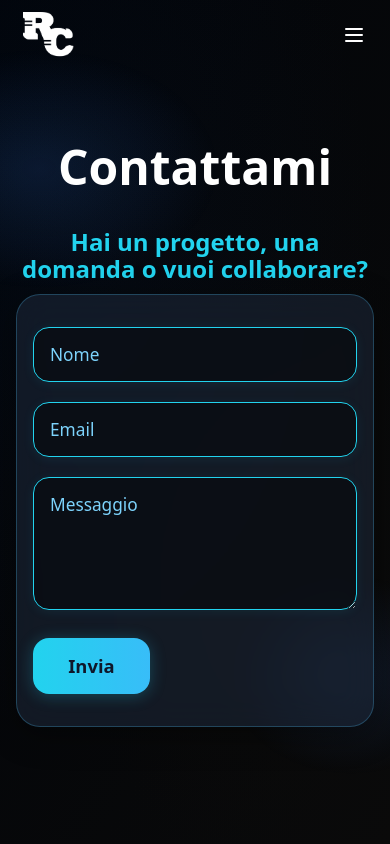
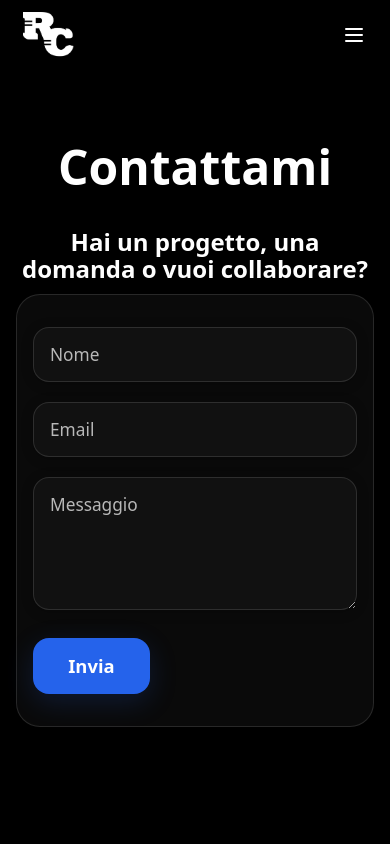
Before and after one commit to Riccardocassis/personal-website-v2, a Vue app: page /contact in a window 390 px wide. Shown: the top 844 px of the page. Built offline with nearby package versions, Linux system fonts and the light colour scheme.

Commit message:
fix: rimuove gradient di sfondo e migliora il layout per dispositivi mobili

```diff
--- a/src/App.vue
+++ b/src/App.vue
@@ -69,17 +69,11 @@ onBeforeUnmount(() => {
 
 <template>
   <div class="relative bg-black text-white min-h-screen overflow-x-hidden">
-    <!-- Global radial gradient layer (same as hero) - hidden on Gibson page -->
-    <div
-      v-if="showGlobalGradient"
-      ref="globalGradient"
-      class="hidden md:block absolute inset-0 pointer-events-none z-0"
-      :style="{ background: 'radial-gradient(circle at 70% 50%, rgba(59,130,246,0.22), rgba(29,78,216,0.16) 28%, rgba(30,58,138,0.10) 60%)', maskImage: 'linear-gradient(180deg, rgba(0,0,0,1) 0%, rgba(0,0,0,0) 75%)', WebkitMaskImage: 'linear-gradient(180deg, rgba(0,0,0,1) 0%, rgba(0,0,0,0) 75%)' }"
-    ></div>
+    <!-- global radial gradient removed — pages use solid black background -->
 
     <Navbar />
     <router-view />
-    <Footer :class="route.path === '/' ? 'hidden md:block' : ''" />
+    <Footer :class="route.path === '/' ? 'hidden' : ''" />
 
     <!-- Vertical scroll indicator (right side) - hidden on mobile -->
     <div aria-hidden="true" class="fixed right-6 top-1/2 transform -translate-y-1/2 z-50 hidden md:block">
--- a/src/components/navbar.vue
+++ b/src/components/navbar.vue
@@ -31,7 +31,7 @@ onBeforeUnmount(() => {
 
 <template>
   <!-- fissa sopra -->
-  <nav :class="['fixed top-0 left-0 right-0 z-50 transition-all duration-300', scrolled ? 'bg-transparent md:bg-black/40 md:backdrop-blur-md md:shadow-md md:border-b md:border-white/5' : 'bg-transparent']" style="height:70px;">
+  <nav :class="['fixed top-0 left-0 right-0 z-50 transition-all duration-300', scrolled ? 'bg-black/30 backdrop-blur-sm shadow-sm border-b border-white/6' : 'bg-transparent']" style="height:70px;">
     <div class="flex items-center justify-between max-w-7xl mx-auto w-full px-6 md:px-16 h-full">
       <!-- Logo RC -->
       <div class="flex items-center h-full">
@@ -80,21 +80,26 @@ onBeforeUnmount(() => {
       </button>
     </div>
 
-    <!-- Mobile menu panel -->
-    <transition enter-active-class="transition duration-150 ease-out" enter-from-class="opacity-0 -translate-y-2" enter-to-class="opacity-100 translate-y-0" leave-active-class="transition duration-100 ease-in" leave-from-class="opacity-100 translate-y-0" leave-to-class="opacity-0 -translate-y-2">
-      <div v-show="mobileOpen" class="md:hidden bg-black/80 backdrop-blur-sm text-white border-t border-white/10">
-        <div class="px-4 py-3 space-y-2">
+    <!-- Mobile full-screen off-canvas glass menu (slides in from left) -->
+    <div class="md:hidden">
+      <nav :class="['fixed inset-0 z-50 transform transition-transform duration-300 ease-out', mobileOpen ? 'translate-x-0' : '-translate-x-full']" aria-hidden="false" style="padding-top:70px;">
+        <div class="absolute inset-0 bg-black/40 backdrop-blur-sm"></div>
+        <div class="relative h-full flex flex-col items-center justify-center px-6">
+          <button class="absolute top-6 right-6 text-white/80 hover:text-white focus:outline-none" @click="mobileOpen = false" aria-label="Chiudi menu">
+            <svg class="w-7 h-7" viewBox="0 0 24 24" fill="none" stroke="currentColor">
+              <path stroke-linecap="round" stroke-linejoin="round" stroke-width="2" d="M6 18L18 6M6 6l12 12"/>
+            </svg>
+          </button>
 
-          <RouterLink to="/projects" class="block px-2 py-2 rounded text-white transition-colors duration-200 ease-in-out hover:text-white/80" @click="mobileOpen=false">Projects</RouterLink>
-
-          <RouterLink to="/services" class="block px-2 py-2 rounded text-white transition-colors duration-200 ease-in-out hover:text-white/80" @click="mobileOpen=false">Services</RouterLink>
-
-          <RouterLink to="/about" class="block px-2 py-2 rounded text-white transition-colors duration-200 ease-in-out hover:text-white/80" @click="mobileOpen=false">About me</RouterLink>
-
-          <RouterLink to="/contact" class="block px-6 py-3 rounded-xl bg-blue-600 text-white text-center font-semibold hover:bg-blue-700" @click="mobileOpen=false">Contattami</RouterLink>
+          <div class="space-y-6 z-10 text-center w-full max-w-xs">
+            <RouterLink to="/projects" class="block text-2xl font-semibold text-white/90 hover:text-white" @click="mobileOpen=false">Projects</RouterLink>
+            <RouterLink to="/services" class="block text-2xl font-semibold text-white/90 hover:text-white" @click="mobileOpen=false">Services</RouterLink>
+            <RouterLink to="/about" class="block text-2xl font-semibold text-white/90 hover:text-white" @click="mobileOpen=false">About me</RouterLink>
+            <RouterLink to="/contact" class="block mt-4 px-6 py-3 rounded-xl bg-blue-600 text-white text-lg font-semibold hover:bg-blue-700" @click="mobileOpen=false">Contattami</RouterLink>
+          </div>
         </div>
-      </div>
-    </transition>
+      </nav>
+    </div>
   </nav>
 </template>
 
--- a/src/pages/About.vue
+++ b/src/pages/About.vue
@@ -1,6 +1,6 @@
 <template>
   <div class="min-h-screen relative flex flex-col bg-black">
-    <div class="fixed inset-0 pointer-events-none z-0" aria-hidden="true" style="background: radial-gradient(circle at 70% 50%, rgba(59,130,246,0.22), rgba(29,78,216,0.16) 28%, rgba(30,58,138,0.10) 60%);"></div>
+    <!-- gradient removed; background kept to page CSS or default -->
     <section class="flex-1 relative z-20 flex flex-col justify-center items-center px-8">
       <h1 class="text-6xl font-extrabold mb-8 tracking-tight text-white text-center animate-fade-in">About me</h1>
       <div class="max-w-2xl text-white/90 text-lg leading-relaxed mb-8 text-center animate-fade-in delay-200">
--- a/src/pages/Contact.vue
+++ b/src/pages/Contact.vue
@@ -1,12 +1,10 @@
 <template>
-  <div class="contact-viewport flex flex-col min-h-screen animated-gradient-bg">
-    <div aria-hidden="true" class="fixed inset-0 pointer-events-none" style="background: radial-gradient(600px 400px at 10% 20%, rgba(59,130,246,0.14), transparent 30%), radial-gradient(500px 400px at 90% 80%, rgba(59,130,246,0.12), transparent 25%); -webkit-backdrop-filter: none; backdrop-filter: none;">
-    </div>
+  <div class="contact-viewport flex flex-col min-h-screen bg-black">
     <section class="relative z-10 flex-1 flex flex-col justify-center items-center pt-20 md:pt-32 pb-8 px-4">
       <h1 class="text-5xl md:text-6xl font-extrabold mb-4 text-white text-center animate-contact-title">Contattami</h1>
-      <h2 class="text-2xl md:text-3xl font-bold text-cyan-400 mb-8 text-center animate-contact-sub">Hai un progetto, una domanda o vuoi collaborare?</h2>
+      <h2 class="text-2xl md:text-3xl font-bold text-white mb-8 text-center animate-contact-sub">Hai un progetto, una domanda o vuoi collaborare?</h2>
       <div
-        class="bg-white/10 backdrop-blur-xl border border-cyan-400 rounded-3xl shadow-2xl w-full max-w-xl px-6 py-8 flex flex-col items-center gap-6 morphic-contact animate-fadein card-contact"
+        class="bg-white/6 backdrop-blur-xl border border-white/12 rounded-3xl shadow-2xl w-full max-w-xl px-6 py-8 flex flex-col items-center gap-6 morphic-contact animate-fadein card-contact"
         @mousemove="handleMouseMove"
         @mouseleave="resetTilt"
         ref="cardRef"
@@ -129,55 +127,60 @@ async function handleSubmit(e) {
   animation: fadein 1.6s cubic-bezier(.4,0,.2,1);
 }
 .morphic-contact {
-  box-shadow: 0 8px 32px 0 rgba(0,0,0,0.37);
+  box-shadow: 0 8px 32px 0 rgba(0,0,0,0.35);
+  -webkit-backdrop-filter: blur(16px);
   backdrop-filter: blur(16px);
-  -webkit-backdrop-filter: blur(16px);
-  border: 1.5px solid rgba(80, 200, 255, 0.25);
-  background: rgba(30, 41, 59, 0.55);
+  border: 1.5px solid rgba(255,255,255,0.12);
+  background: rgba(255,255,255,0.04);
 }
 
 .morphic-contact:hover {
-  box-shadow: 0 0 10px 2px #22d3ee44, 0 8px 32px 0 rgba(0,0,0,0.37);
-  border-color: #22d3ee;
+  box-shadow: 0 0 14px 2px rgba(255,255,255,0.06), 0 8px 32px 0 rgba(0,0,0,0.35);
+  border-color: rgba(255,255,255,0.22);
   transition: box-shadow 0.3s, border-color 0.3s;
 }
 
 .input-contact {
-  background: rgba(0,0,0,0.45);
-  border: 1.5px solid #22d3ee;
+  background: rgba(255,255,255,0.03);
+  border: 1.5px solid rgba(255,255,255,0.12);
   border-radius: 1rem;
   padding: 0.85rem 1rem;
   color: #fff;
   font-size: 1.08rem;
   font-family: inherit;
   transition: box-shadow 0.2s, border-color 0.2s;
-  box-shadow: 0 2px 12px 0 rgba(34,211,238,0.08);
+  box-shadow: 0 2px 12px 0 rgba(0,0,0,0.25);
   outline: none;
 }
 .input-contact:focus {
-  border-color: #38bdf8;
-  box-shadow: 0 0 0 2px #22d3ee55;
+  border-color: rgba(255,255,255,0.28);
+  box-shadow: 0 0 0 2px rgba(255,255,255,0.06);
 }
 .input-contact::placeholder {
-  color: #7dd3fc;
+  color: rgba(255,255,255,0.7);
   opacity: 1;
 }
 .btn-contact {
-  background: linear-gradient(90deg,#22d3ee 0%,#38bdf8 100%);
-  color: #0f172a;
-  font-weight: bold;
+  background: #2563eb; /* tailwind bg-blue-600 */
+  color: #ffffff;
+  font-weight: 600;
   border-radius: 1rem;
   padding: 0.9rem 2.2rem;
   font-size: 1.15rem;
   margin-top: 0.5rem;
-  box-shadow: 0 2px 16px 0 #22d3ee44;
-  transition: background 0.2s, box-shadow 0.2s;
+  box-shadow: 0 8px 28px rgba(37,99,235,0.18);
+  transition: background 0.2s, box-shadow 0.2s, transform 120ms ease;
   border: none;
   cursor: pointer;
 }
 .btn-contact:hover {
-  background: linear-gradient(90deg,#38bdf8 0%,#22d3ee 100%);
-  box-shadow: 0 4px 24px 0 #22d3ee88;
+  background: #1d4ed8; /* tailwind blue-700 */
+  box-shadow: 0 12px 40px rgba(37,99,235,0.22);
+  transform: translateY(-1px);
+}
+.btn-contact:disabled {
+  opacity: 0.6;
+  cursor: not-allowed;
 }
 
 @media (min-width: 768px) {
@@ -197,36 +200,5 @@ async function handleSubmit(e) {
   }
 }
 
-/* Gradient morphic animato */
-
- .animated-gradient-bg {
-  position: relative;
-  z-index: 0;
-  background: radial-gradient(ellipse 80% 60% at 20% 30%, #010409 0%, transparent 96%),
-              radial-gradient(ellipse 60% 40% at 80% 70%, #0a0a0a 0%, transparent 98%),
-              linear-gradient(120deg, #010409 0%, #0a0a0a 100%);
-  background-blend-mode: screen, lighten, normal;
-  animation: liquid-gradient 24s ease-in-out infinite;
-}
-
-@keyframes liquid-gradient {
-  0% {
-    background-position:
-      0% 0%,
-      100% 100%,
-      0% 50%;
-  }
-  50% {
-    background-position:
-      80% 60%,
-      20% 80%,
-      100% 50%;
-  }
-  100% {
-    background-position:
-      0% 0%,
-      100% 100%,
-      0% 50%;
-  }
-}
+/* animated gradient removed; page uses solid black background */
 </style>
--- a/src/pages/Home.vue
+++ b/src/pages/Home.vue
@@ -1,5 +1,5 @@
 <template>
-  <main class="flex flex-col">
+  <main class="h-screen flex flex-col">
     <!-- La tua Home attuale con hero -->
     <Hero />
   </main>
--- a/src/pages/Services.vue
+++ b/src/pages/Services.vue
@@ -1,6 +1,6 @@
 <template>
-  <section class="relative max-w-6xl mx-auto px-4 py-20 text-white">
-    <div class="fixed inset-0 pointer-events-none z-0" aria-hidden="true" style="background: radial-gradient(circle at 70% 50%, rgba(59,130,246,0.22), rgba(29,78,216,0.16) 28%, rgba(30,58,138,0.10) 60%);"></div>
+  <section class="relative max-w-6xl mx-auto px-4 py-20 text-white bg-black">
+    <!-- blue radial gradient removed; page uses solid background -->
     <div class="relative z-10">
     <header class="mb-4 px-2 text-center">
       <h1 class="text-5xl font-extrabold mb-2 text-white">Services</h1>
```
Also changed, not shown: src/components/hero.vue (+7 -10 lines), src/pages/Projects.vue (+14 -3 lines).
